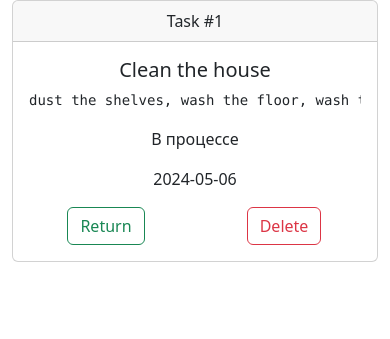
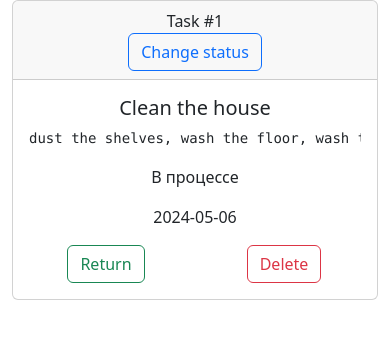
Before and after one commit to leeroma/todo_list_project, a Django app: page /task/1 in a window 390 px wide. Shown: the part 57-396 px from the top of the page. Run offline with Django 5.2, Linux system fonts and the light colour scheme; data comes from the database, SQL or seed files in the repository.

Commit message:
Added editing status Fixed dropdown on small screens

```diff
--- a/templates/base.html
+++ b/templates/base.html
@@ -4,6 +4,7 @@
     <meta charset="UTF-8">
     <link href="https://cdn.jsdelivr.net/npm/bootstrap@5.3.3/dist/css/bootstrap.min.css" rel="stylesheet"
           integrity="sha384-QWTKZyjpPEjISv5WaRU9OFeRpok6YctnYmDr5pNlyT2bRjXh0JMhjY6hW+ALEwIH" crossorigin="anonymous">
+    <script src="https://cdn.jsdelivr.net/npm/bootstrap@5.3.3/dist/js/bootstrap.bundle.min.js" integrity="sha384-YvpcrYf0tY3lHB60NNkmXc5s9fDVZLESaAA55NDzOxhy9GkcIdslK1eN7N6jIeHz" crossorigin="anonymous"></script>
     <title>{% block title %}{% endblock %}</title>
 </head>
 <body>
--- a/templates/task.html
+++ b/templates/task.html
@@ -5,7 +5,14 @@
     <div class="container">
         <div class="card text-center">
             <div class="card-header">
+                <div class="row">
+                    <div class="col-md-6 offset-md-3 text-center">
                         Task #{{ task.id }}
+                    </div>
+                    <div class="col-md-2 offset-md-1">
+                        <a href="{% url 'changing_status' task.id %}" class="btn btn-outline-primary">Change status</a>
+                    </div>
+                </div>
             </div>
             <div class="card-body">
                 <h5 class="card-title">{{ task.title }}</h5>
--- a/todo_app/urls.py
+++ b/todo_app/urls.py
@@ -1,6 +1,6 @@
 from django.urls import path
 
-from todo_app.views import home_page, add_task, adding, task, delete_task
+from todo_app.views import home_page, add_task, adding, task, delete_task, changing_status, set_new_status
 
 urlpatterns = [
     path('', home_page, name='home'),
@@ -8,5 +8,7 @@ urlpatterns = [
     path('add_task', add_task, name='add_task'),
     path('task/<int:pk>', task, name='task'),
     path('delete_task/<int:pk>', delete_task, name='delete_task'),
+    path('changing_status/<int:pk>', changing_status, name='changing_status'),
+    path('set_new_status/<int:pk>', set_new_status, name='set_new_status'),
 
 ]
--- a/todo_app/views.py
+++ b/todo_app/views.py
@@ -34,3 +34,17 @@ def delete_task(request, pk: int):
     task = get_object_or_404(Task, pk=pk)
     task.delete()
     return redirect('home')
+
+
+def changing_status(request, pk: int):
+    task = get_object_or_404(Task, pk=pk)
+    statuses = STATUS_CHOICES
+    return render(request, 'change_status.html', {'task': task, 'statuses': statuses})
+
+
+def set_new_status(request, pk: int):
+    task = get_object_or_404(Task, pk=pk)
+    data = request.POST
+    task.status = data['status']
+    task.save()
+    return redirect('home')
```
Also changed, not shown: templates/change_status.html (added, +31 -0 lines). Lines whose indentation alone changed are shown as unchanged.
